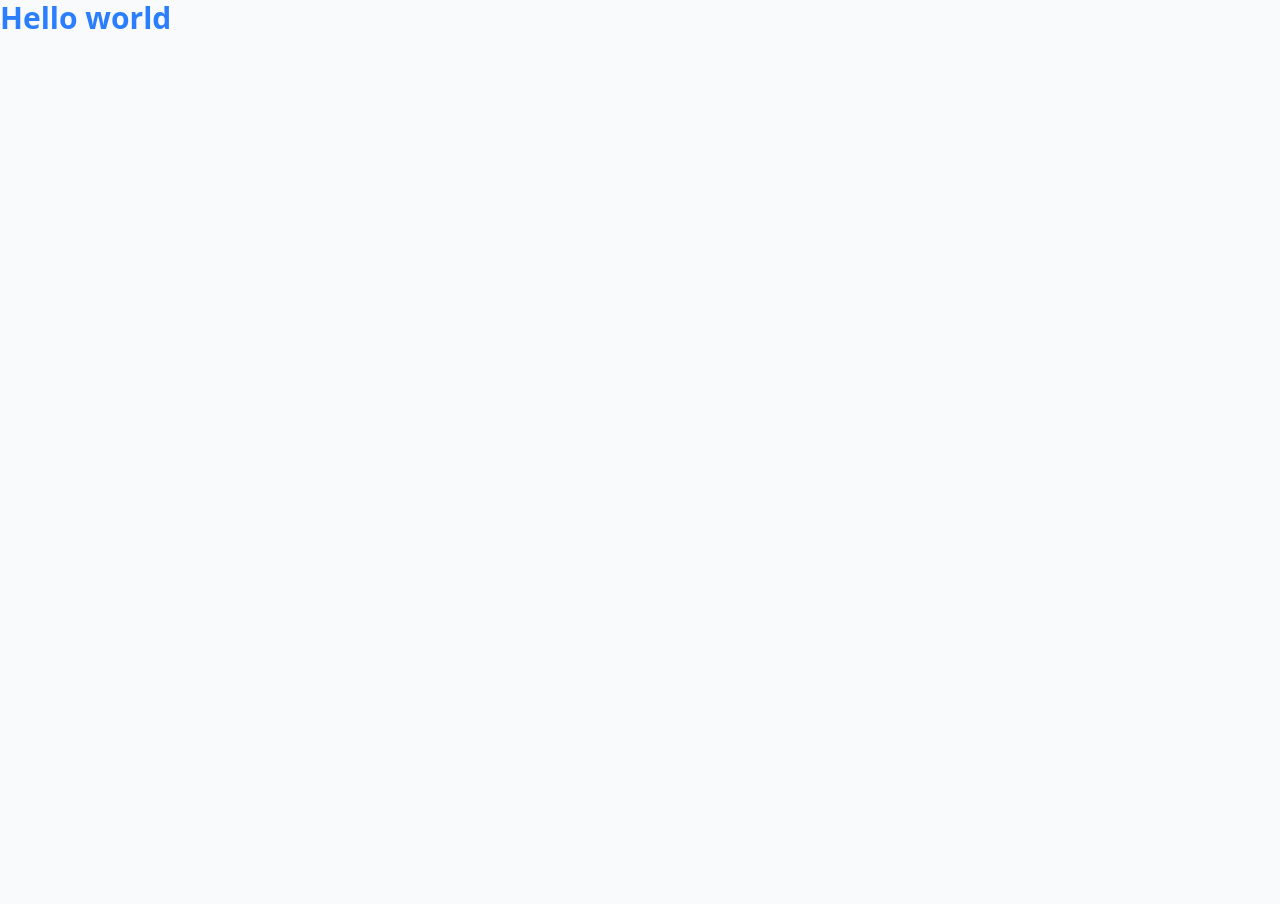
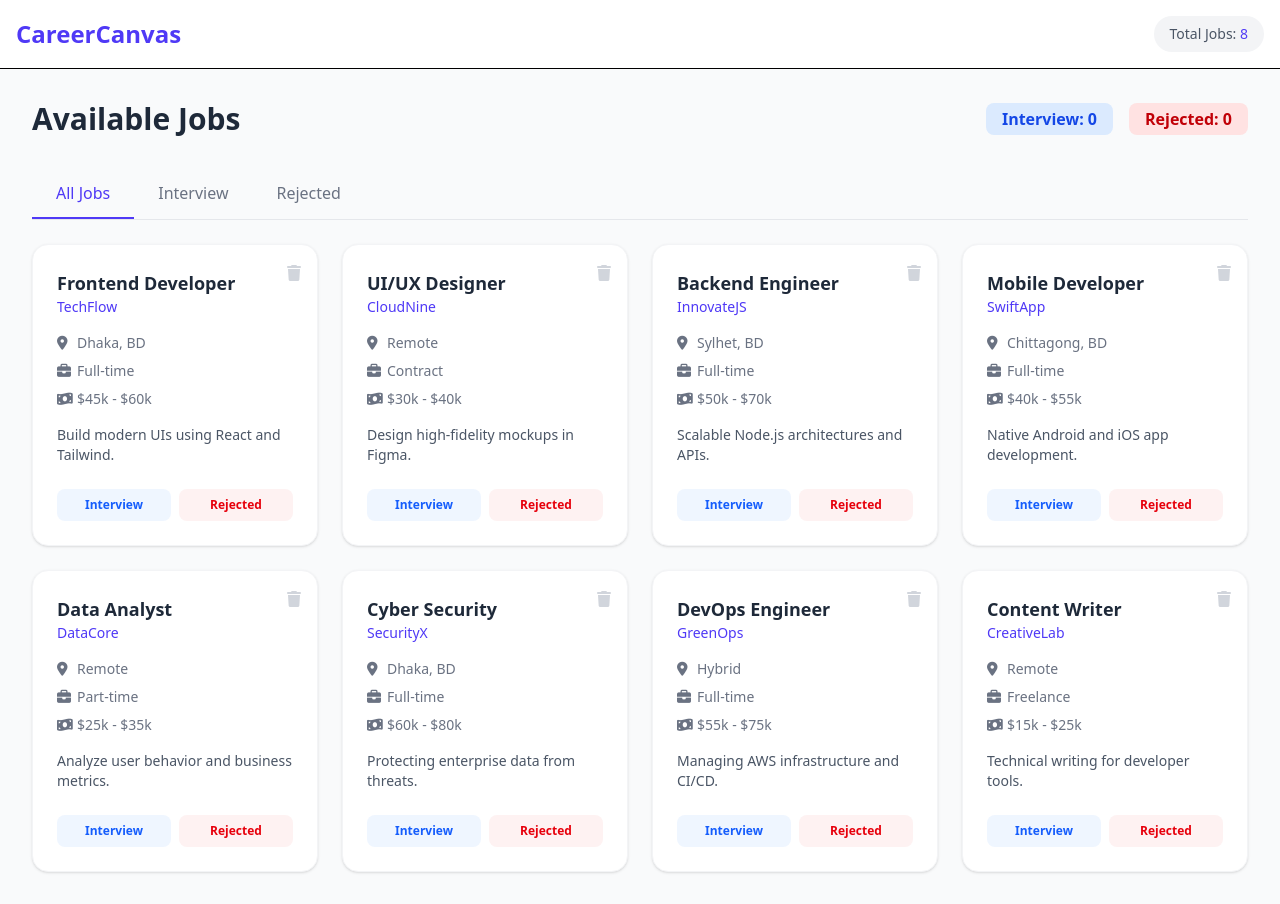
Before and after one commit to maynul-cs/b133-assignment4, a plain HTML site: page index.html in a window 1280 px wide. Before the commit the page ends 800 px from the top, so only its background shows below. Drawn offline with nearby package versions, Linux system fonts and the light colour scheme.

Commit message:
added basic design & js functions

```diff
--- a/index.html
+++ b/index.html
@@ -8,6 +8,44 @@
     <link rel="stylesheet" href="https://cdnjs.cloudflare.com/ajax/libs/font-awesome/6.4.0/css/all.min.css">
 </head>
 <body class="bg-gray-50 font-sans">
-    <h1 class="text-3xl font-bold text-blue-500">Hello world</h1>
+    <nav class="bg-white border-b p-4 sticky top-0 z-10">
+        <div class="max-w-7xl mx-auto flex justify-between items-center">
+            <h1 class="text-2xl font-bold text-indigo-600">CareerCanvas</h1>
+            <div class="flex space-x-4">
+                <div class="text-sm font-medium text-gray-600 bg-gray-100 px-4 py-2 rounded-full">
+                    Total Jobs: <span id="total-count" class="text-indigo-600">8</span>
+                </div>
+            </div>
+        </div>
+    </nav>
+
+    <main class="max-w-7xl mx-auto p-4 md:p-8">
+
+        <div class="flex flex-col md:flex-row justify-between items-center mb-8 gap-4">
+            <h2 class="text-3xl font-bold text-gray-800">Available Jobs</h2>
+            <div class="flex gap-4">
+                <span class="bg-blue-100 text-blue-700 px-4 py-1 rounded-lg font-semibold">Interview: <span id="int-count">0</span></span>
+                <span class="bg-red-100 text-red-700 px-4 py-1 rounded-lg font-semibold">Rejected: <span id="rej-count">0</span></span>
+            </div>
+        </div>
+
+        <div class="flex border-b border-gray-200 mb-6 overflow-x-auto">
+            <button onclick="switchTab('all')" id="tab-all" class="tab-btn px-6 py-3 border-b-2 border-indigo-600 text-indigo-600 font-medium">All Jobs</button>
+            <button onclick="switchTab('interview')" id="tab-interview" class="tab-btn px-6 py-3 border-b-2 border-transparent text-gray-500 hover:text-indigo-600 transition">Interview</button>
+            <button onclick="switchTab('rejected')" id="tab-rejected" class="tab-btn px-6 py-3 border-b-2 border-transparent text-gray-500 hover:text-indigo-600 transition">Rejected</button>
+        </div>
+
+        <div id="job-container" class="grid grid-cols-1 md:grid-cols-2 lg:grid-cols-4 gap-6">
+            </div>
+
+        <div id="empty-state" class="hidden flex flex-col items-center justify-center py-20 text-center">
+            <i class="fas fa-folder-open text-64px text-gray-300 mb-4 text-6xl"></i>
+            <h3 class="text-xl font-semibold text-gray-600">No Jobs Available</h3>
+            <p class="text-gray-400">Keep applying to see your progress here!</p>
+        </div>
+
+    </main>
+
+    <script src="script.js"></script>
 </body>
 </html>
--- /dev/null
+++ b/script.js
@@ -0,0 +1,95 @@
+const jobData = [
+    { id: 1, companyName: "TechFlow", position: "Frontend Developer", location: "Dhaka, BD", type: "Full-time", salary: "$45k - $60k", description: "Build modern UIs using React and Tailwind.", status: "all" },
+    { id: 2, companyName: "CloudNine", position: "UI/UX Designer", location: "Remote", type: "Contract", salary: "$30k - $40k", description: "Design high-fidelity mockups in Figma.", status: "all" },
+    { id: 3, companyName: "InnovateJS", position: "Backend Engineer", location: "Sylhet, BD", type: "Full-time", salary: "$50k - $70k", description: "Scalable Node.js architectures and APIs.", status: "all" },
+    { id: 4, companyName: "SwiftApp", position: "Mobile Developer", location: "Chittagong, BD", type: "Full-time", salary: "$40k - $55k", description: "Native Android and iOS app development.", status: "all" },
+    { id: 5, companyName: "DataCore", position: "Data Analyst", location: "Remote", type: "Part-time", salary: "$25k - $35k", description: "Analyze user behavior and business metrics.", status: "all" },
+    { id: 6, companyName: "SecurityX", position: "Cyber Security", location: "Dhaka, BD", type: "Full-time", salary: "$60k - $80k", description: "Protecting enterprise data from threats.", status: "all" },
+    { id: 7, companyName: "GreenOps", position: "DevOps Engineer", location: "Hybrid", type: "Full-time", salary: "$55k - $75k", description: "Managing AWS infrastructure and CI/CD.", status: "all" },
+    { id: 8, companyName: "CreativeLab", position: "Content Writer", location: "Remote", type: "Freelance", salary: "$15k - $25k", description: "Technical writing for developer tools.", status: "all" }
+];
+
+let currentTab = 'all';
+
+function renderJobs() {
+    const container = document.getElementById('job-container');
+    const emptyState = document.getElementById('empty-state');
+
+    const filteredJobs = currentTab === 'all'
+        ? jobData
+        : jobData.filter(job => job.status === currentTab);
+
+    container.innerHTML = '';
+
+    if (filteredJobs.length === 0) {
+        emptyState.classList.remove('hidden');
+    } else {
+        emptyState.classList.add('hidden');
+        filteredJobs.forEach(job => {
+            const card = `
+                <div class="bg-white p-6 rounded-2xl shadow-sm border border-gray-100 hover:shadow-md transition relative group">
+                    <button onclick="deleteJob(${job.id})" class="absolute top-4 right-4 text-gray-300 hover:text-red-500">
+                        <i class="fas fa-trash"></i>
+                    </button>
+                    <div class="mb-4">
+                        <h4 class="font-bold text-lg text-gray-800">${job.position}</h4>
+                        <p class="text-indigo-600 text-sm font-medium">${job.companyName}</p>
+                    </div>
+                    <div class="space-y-2 mb-4 text-sm text-gray-500">
+                        <div class="flex items-center"><i class="fas fa-map-marker-alt w-5"></i> ${job.location}</div>
+                        <div class="flex items-center"><i class="fas fa-briefcase w-5"></i> ${job.type}</div>
+                        <div class="flex items-center"><i class="fas fa-money-bill-wave w-5"></i> ${job.salary}</div>
+                    </div>
+                    <p class="text-gray-600 text-sm mb-6 line-clamp-2">${job.description}</p>
+                    <div class="grid grid-cols-2 gap-2">
+                        <button onclick="updateStatus(${job.id}, 'interview')" class="py-2 px-3 rounded-lg text-xs font-bold transition ${job.status === 'interview' ? 'bg-blue-600 text-white' : 'bg-blue-50 text-blue-600 hover:bg-blue-100'}">Interview</button>
+                        <button onclick="updateStatus(${job.id}, 'rejected')" class="py-2 px-3 rounded-lg text-xs font-bold transition ${job.status === 'rejected' ? 'bg-red-600 text-white' : 'bg-red-50 text-red-600 hover:bg-red-100'}">Rejected</button>
+                    </div>
+                </div>
+            `;
+            container.innerHTML += card;
+        });
+    }
+    updateCounts();
+}
+
+function updateStatus(id, newStatus) {
+    const job = jobData.find(j => j.id === id);
+    if (job.status === newStatus) {
+        job.status = 'all'; // Toggle back to all if clicked again
+    } else {
+        job.status = newStatus;
+    }
+    renderJobs();
+}
+
+function deleteJob(id) {
+    const index = jobData.findIndex(j => j.id === id);
+    if (index > -1) {
+        jobData.splice(index, 1);
+        renderJobs();
+    }
+}
+
+function updateCounts() {
+    document.getElementById('total-count').innerText = jobData.length;
+    document.getElementById('int-count').innerText = jobData.filter(j => j.status === 'interview').length;
+    document.getElementById('rej-count').innerText = jobData.filter(j => j.status === 'rejected').length;
+}
+
+function switchTab(tab) {
+    currentTab = tab;
+    // UI Update for Tabs
+    document.querySelectorAll('.tab-btn').forEach(btn => {
+        btn.classList.remove('border-indigo-600', 'text-indigo-600');
+        btn.classList.add('border-transparent', 'text-gray-500');
+    });
+    const activeTab = document.getElementById(`tab-${tab}`);
+    activeTab.classList.remove('border-transparent', 'text-gray-500');
+    activeTab.classList.add('border-indigo-600', 'text-indigo-600');
+
+    renderJobs();
+}
+
+// Initial Call
+renderJobs();
```
